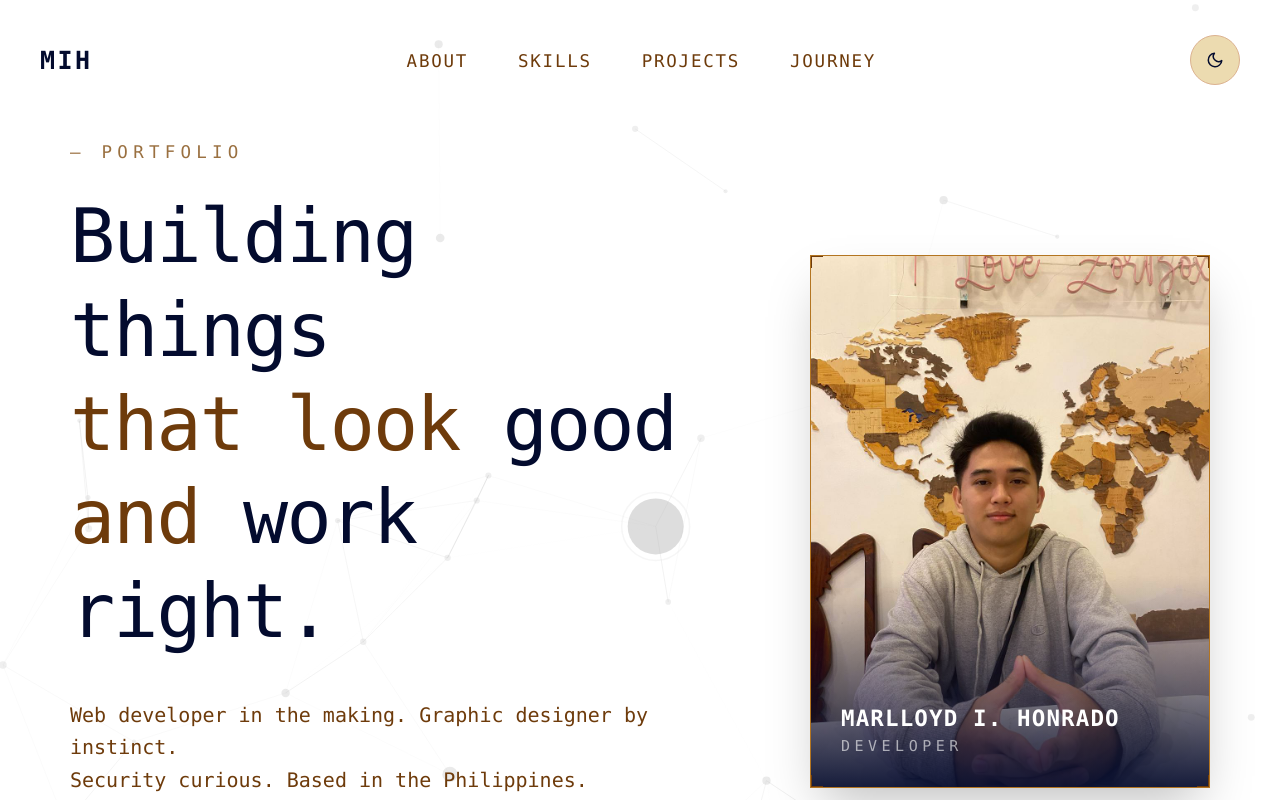
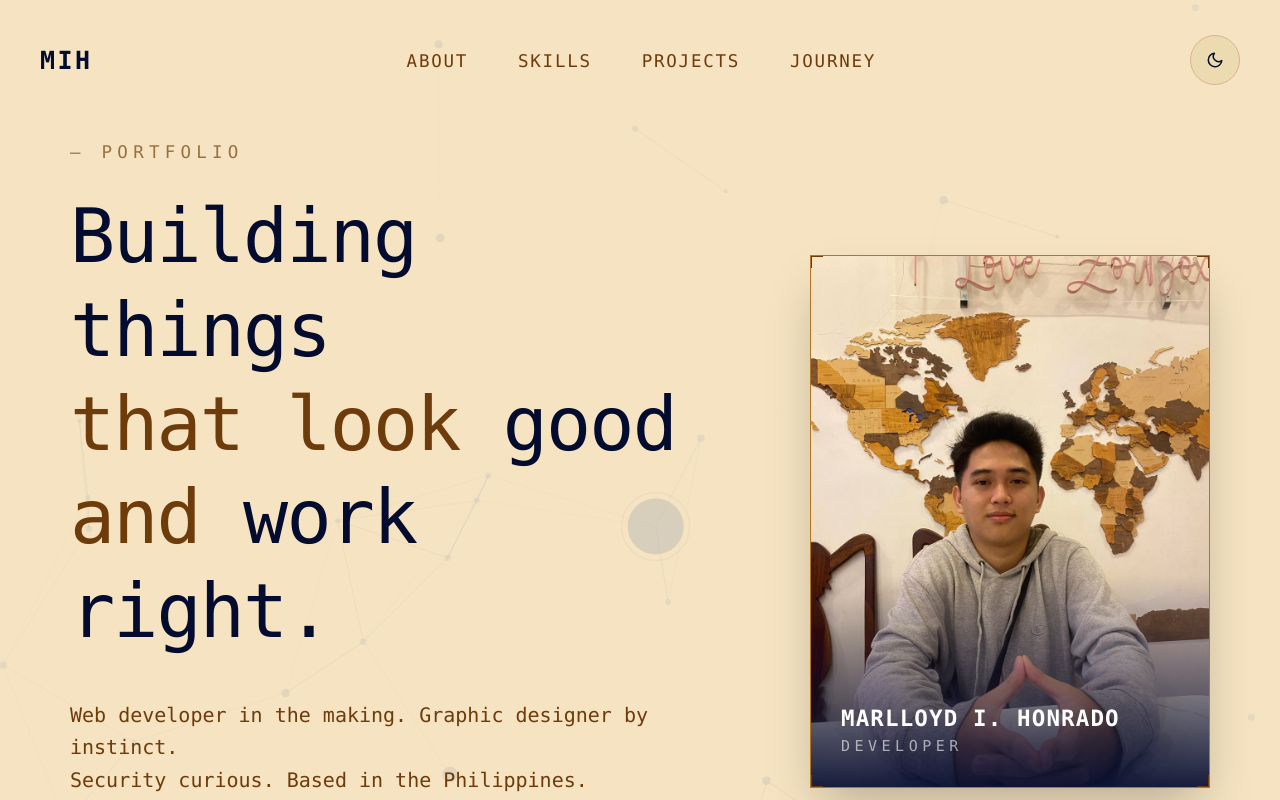
Before and after one commit to CodeLloydie/My-Portfolio, a Nuxt app: page / in a window 1280 px wide. Shown: the top 800 px of the page. Built offline with nearby package versions, Linux system fonts and the light colour scheme.

Commit message:
remodeled

```diff
--- a/app/components/HeroSection.vue
+++ b/app/components/HeroSection.vue
@@ -1,5 +1,5 @@
 <template>
-  <section id="hero" class="min-h-screen flex items-center justify-center relative overflow-hidden px-8">
+  <section id="hero" class="min-h-screen flex items-center justify-center relative overflow-hidden px-8 bg-graphite-950">
 
     <canvas ref="canvasRef" class="absolute inset-0 w-full h-full pointer-events-none" />
 
```
